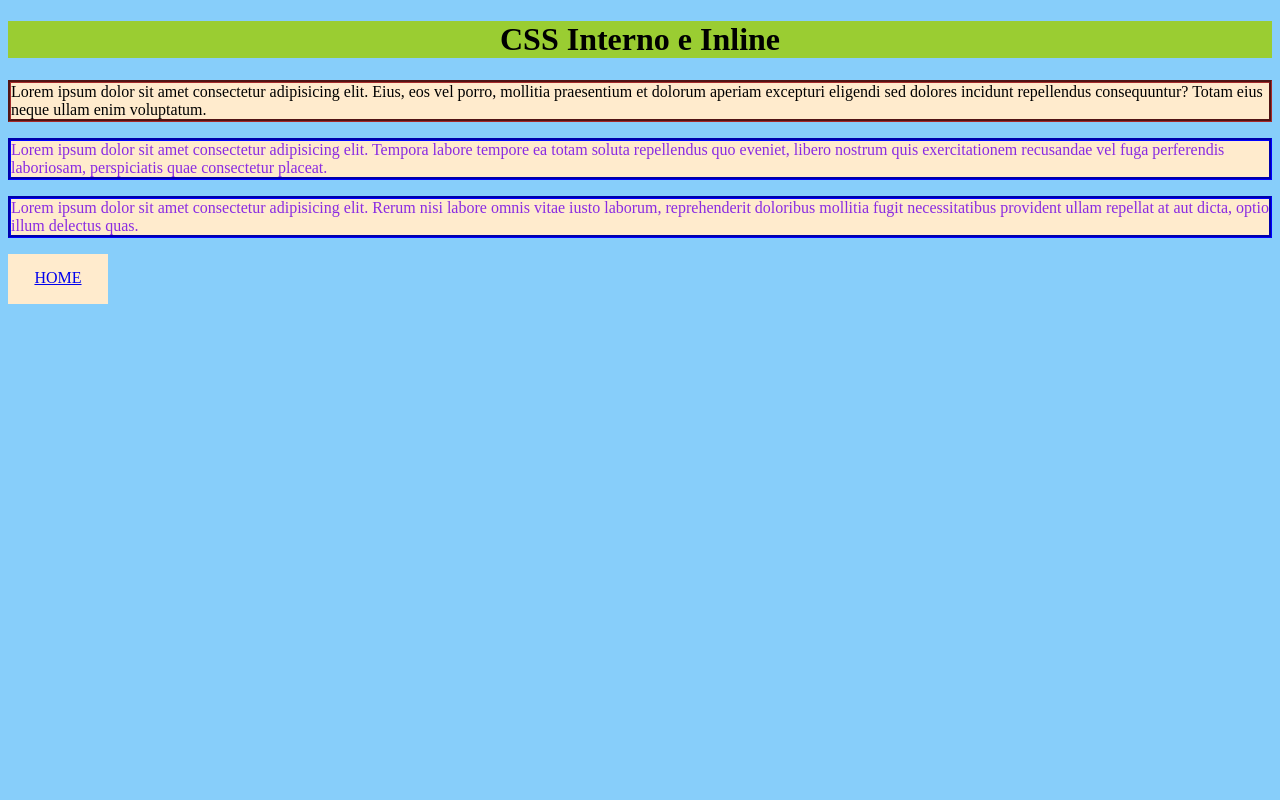
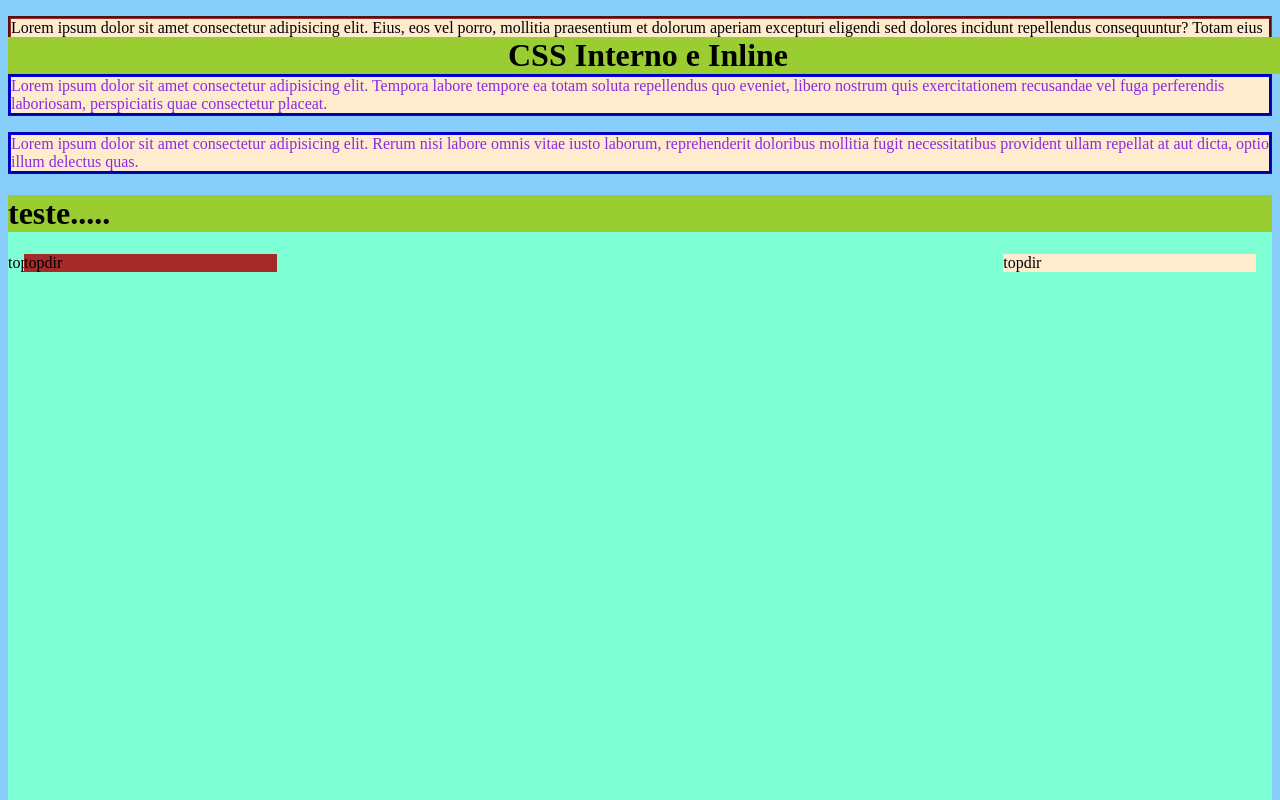
Before and after one commit to brenomiguel/site-do-mario, a plain HTML site: page testetcss.html in a window 1280 px wide. Shown: the top 800 px of the page. Drawn offline with Linux system fonts and the light colour scheme.

Commit message:
Add files via upload

```diff
--- a/testetcss.html
+++ b/testetcss.html
@@ -15,14 +15,66 @@
         p{
             background-color: blanchedalmond;
         }
-        div{
+        /* div{
             width: 100px;
             height: 50px;
             background-color: blanchedalmond;
-        }
+        } */
         .botão{
             padding-top: 15px;
             text-align: center;
+        }
+        .fixo{
+            position: fixed;
+            z-index: 1030;
+            width: 100%;
+
+
+        }
+        .container{
+            position: relative;
+            width: 100%;
+            height: 1200px;
+            background-color: aquamarine;
+
+        }
+        .main{
+            position: relative;
+        }
+        .topdir{
+            position: absolute;
+            width: 20%;
+            background-color: blanchedalmond;
+            right: 16px;
+
+        }
+        .topesq{
+            position: absolute;
+            width: 20%;
+            background-color: brown;
+            left: 16px;
+
+        }
+        .baixodir{
+            position: absolute;
+            width: 20%;
+            background-color: burlywood;
+            right: 16px;
+            bottom: 10px;
+
+        }
+        .baixoesq{
+            position: absolute;
+            width: 20%;
+            background-color: yellowgreen;
+            left: 16px;
+            bottom: 10px;
+
+        }
+        .centro{
+
+
+
         }
 
 
@@ -33,11 +85,27 @@
     </style>
 
 </head>
+<header>
+    <h1 class="fixo" style="text-align: center;color: black;font-weight: bold;">CSS Interno e Inline</h1>
+    <div class="can">
+        <p style="border-color:brown;border-style: groove;color: blueviole;" >Lorem ipsum dolor sit amet consectetur adipisicing elit. Eius, eos vel porro, mollitia praesentium et dolorum aperiam excepturi eligendi sed dolores incidunt repellendus consequuntur? Totam eius neque ullam enim voluptatum.</p>
+        <p style="border-color: blue;border-style: groove;color: blueviolet;">Lorem ipsum dolor sit amet consectetur adipisicing elit. Tempora labore tempore ea totam soluta repellendus quo eveniet, libero nostrum quis exercitationem recusandae vel fuga perferendis laboriosam, perspiciatis quae consectetur placeat.  </p>
+        <p style="border-color: blue;border-style: groove;color: blueviolet;">Lorem ipsum dolor sit amet consectetur adipisicing elit. Rerum nisi labore omnis vitae iusto laborum, reprehenderit doloribus mollitia fugit necessitatibus provident ullam repellat at aut dicta, optio illum delectus quas.</p>
+    </div>
+</header>
+<div class="main">
+    <div class="container">
+        <h1>teste.....</h1>
+        <div class="topdir">topdir</div>
+        <div class="topesq">topdir</div>
+        <div class="baixodir">topdir</div>
+        <div class="baixoesq">topdir</div>
+        <div class="centro">topdir</div>
+    </div>
+
+</div>
 <body>
-    <h1 style="text-align: center;color: black;font-weight: bold;">CSS Interno e Inline</h1>
-    <p style="border-color:brown;border-style: groove;color: blueviole;" >Lorem ipsum dolor sit amet consectetur adipisicing elit. Eius, eos vel porro, mollitia praesentium et dolorum aperiam excepturi eligendi sed dolores incidunt repellendus consequuntur? Totam eius neque ullam enim voluptatum.</p>
-    <p style="border-color: blue;border-style: groove;color: blueviolet;">Lorem ipsum dolor sit amet consectetur adipisicing elit. Tempora labore tempore ea totam soluta repellendus quo eveniet, libero nostrum quis exercitationem recusandae vel fuga perferendis laboriosam, perspiciatis quae consectetur placeat.  </p>
-    <p style="border-color: blue;border-style: groove;color: blueviolet;">Lorem ipsum dolor sit amet consectetur adipisicing elit. Rerum nisi labore omnis vitae iusto laborum, reprehenderit doloribus mollitia fugit necessitatibus provident ullam repellat at aut dicta, optio illum delectus quas.</p>
+
     <a href="index.html"> <div><p class="botão">HOME</p></div></a>
 </body>
 </html>
```
